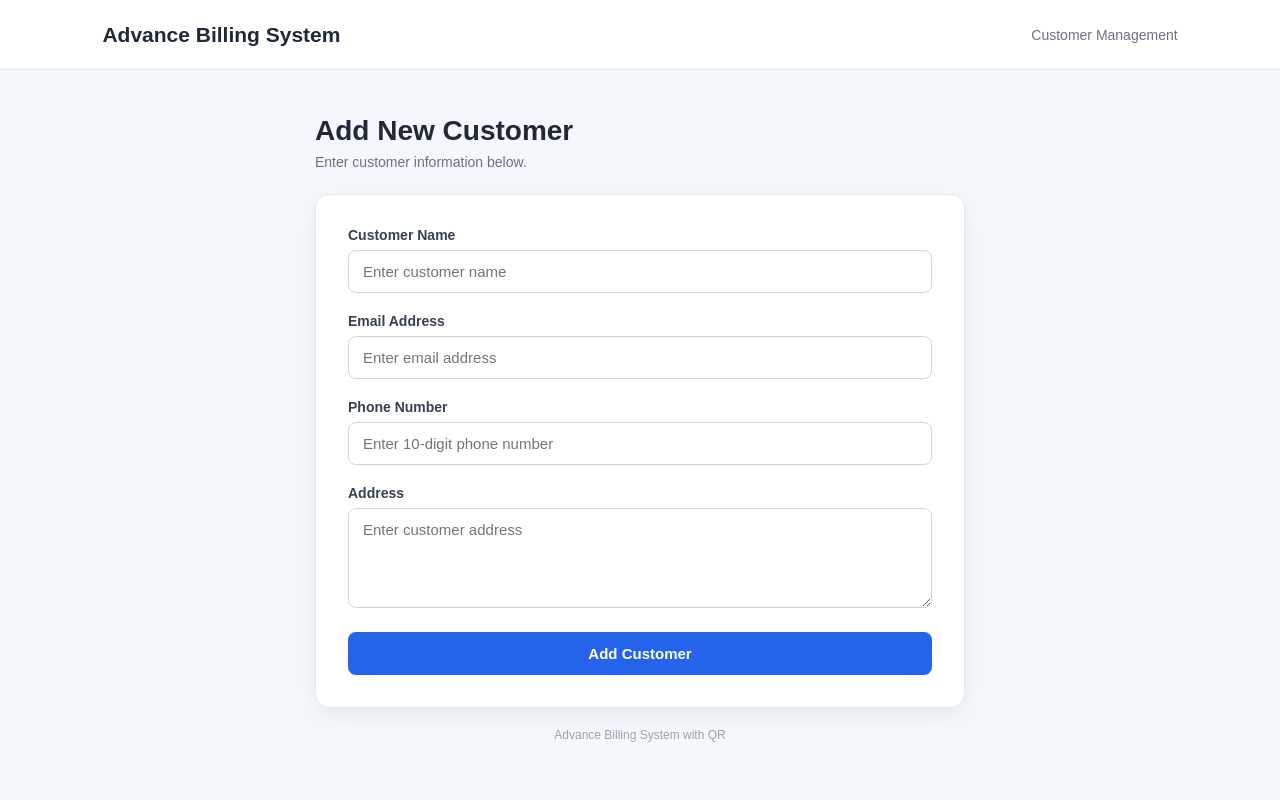
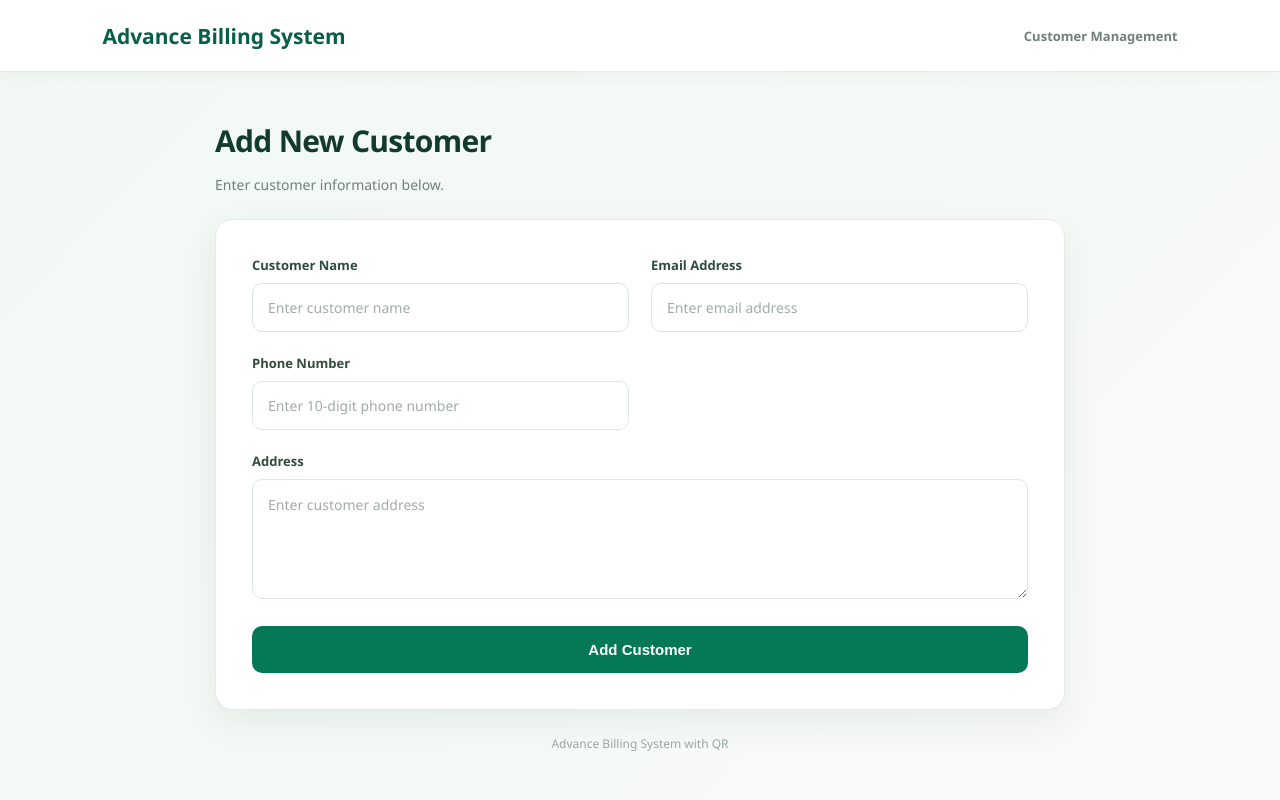
Before and after one commit to Bhaumik210/advance-billing-login, a Django app: page /customers/add/ in a window 1280 px wide. Run offline with Django 5.2, Linux system fonts and the light colour scheme.

Commit message:
Redesign customer registration form

```diff
--- a/accounts/templates/accounts/add_customer.html
+++ b/accounts/templates/accounts/add_customer.html
@@ -12,154 +12,219 @@
     <title>Add Customer</title>
 
     <style>
+:root {
+    --emerald: #047857;
+    --emerald-dark: #065f46;
+    --text: #17352a;
+    --muted: #718078;
+    --border: #e2ebe5;
+}
+
 * {
-            margin: 0;
-            padding: 0;
     box-sizing: border-box;
 }
 
 body {
-            font-family: Arial, Helvetica, sans-serif;
-            background: #f4f7fb;
+    margin: 0;
+    font-family: "Segoe UI", Arial, sans-serif;
+    background: linear-gradient(135deg, #f1f8f3, #f8faf9);
     min-height: 100vh;
-            color: #1f2937;
+    color: var(--text);
 }
 
 .navbar {
-            height: 70px;
-            background: #ffffff;
-            border-bottom: 1px solid #e5e7eb;
+    min-height: 72px;
+    background: #fff;
+    border-bottom: 1px solid var(--border);
     display: flex;
     align-items: center;
     justify-content: space-between;
     padding: 0 8%;
+    box-shadow: 0 3px 15px rgba(16, 75, 48, .04);
 }
 
 .navbar h2 {
     font-size: 21px;
+    font-weight: 750;
+    color: var(--emerald-dark);
 }
 
 .navbar span {
-            color: #6b7280;
-            font-size: 14px;
+    color: var(--muted);
+    font-size: 13px;
+    font-weight: 600;
 }
 
 .container {
-            width: 90%;
-            max-width: 650px;
-            margin: 45px auto;
+    width: 92%;
+    max-width: 850px;
+    margin: 48px auto;
 }
 
 .page-header {
-            margin-bottom: 24px;
+    margin-bottom: 25px;
 }
 
 .page-header h1 {
-            font-size: 28px;
-            margin-bottom: 7px;
+    font-size: 30px;
+    letter-spacing: -.7px;
+    margin: 0 0 8px;
+    color: #123b2b;
 }
 
 .page-header p {
-            color: #6b7280;
+    color: var(--muted);
     font-size: 14px;
 }
 
 .form-card {
-            background: #ffffff;
-            border: 1px solid #e5e7eb;
-            border-radius: 14px;
-            padding: 32px;
-            box-shadow: 0 8px 25px rgba(0, 0, 0, 0.06);
+    background: #fff;
+    border: 1px solid var(--border);
+    border-radius: 18px;
+    padding: 36px;
+    box-shadow: 0 12px 35px rgba(18, 59, 43, .07);
 }
 
 .success-message {
     background: #ecfdf5;
-            color: #047857;
-            border: 1px solid #a7f3d0;
-            padding: 12px;
-            border-radius: 8px;
+    color: #065f46;
+    border: 1px solid #b8e5ce;
+    padding: 14px 16px;
+    border-radius: 10px;
     margin-bottom: 20px;
     font-size: 14px;
 }
 
 .error-message {
-            background: #fef2f2;
-            color: #b91c1c;
-            border: 1px solid #fecaca;
-            padding: 12px;
-            border-radius: 8px;
+    background: #fff1f0;
+    color: #b42318;
+    border: 1px solid #f5c8c5;
+    padding: 14px 16px;
+    border-radius: 10px;
     margin-bottom: 20px;
     font-size: 14px;
 }
 
+.form-card form {
+    display: grid;
+    grid-template-columns: repeat(2, minmax(0, 1fr));
+    gap: 4px 22px;
+}
+
 .form-group {
-            margin-bottom: 20px;
+    margin-bottom: 18px;
+    min-width: 0;
+}
+
+.form-group:nth-of-type(4) {
+    grid-column: 1 / -1;
 }
 
 label {
     display: block;
-            margin-bottom: 7px;
-            font-size: 14px;
-            font-weight: 600;
-            color: #374151;
+    margin-bottom: 9px;
+    font-size: 13px;
+    font-weight: 700;
+    color: #304c3e;
 }
 
 input,
 textarea {
     width: 100%;
-            padding: 12px 14px;
-            border: 1px solid #d1d5db;
-            border-radius: 8px;
-            font-size: 15px;
+    padding: 14px 15px;
+    border: 1px solid #dce7e0;
+    border-radius: 10px;
+    background: #fff;
+    color: #20392d;
+    font-size: 14px;
     font-family: inherit;
     outline: none;
+    transition: border-color .2s, box-shadow .2s;
+}
+
+input::placeholder,
+textarea::placeholder {
+    color: #a0aca5;
 }
 
 input:focus,
 textarea:focus {
-            border-color: #2563eb;
-            box-shadow: 0 0 0 3px rgba(37, 99, 235, 0.08);
+    border-color: var(--emerald);
+    box-shadow: 0 0 0 4px rgba(4, 120, 87, .09);
 }
 
 textarea {
-            min-height: 100px;
+    min-height: 120px;
     resize: vertical;
+    line-height: 1.6;
 }
 
 .submit-btn {
+    grid-column: 1 / -1;
     width: 100%;
-            padding: 13px;
+    padding: 15px;
     border: none;
-            border-radius: 8px;
-            background: #2563eb;
-            color: #ffffff;
+    border-radius: 10px;
+    background: var(--emerald);
+    color: #fff;
     font-size: 15px;
-            font-weight: 600;
+    font-weight: 750;
     cursor: pointer;
+    transition: .2s ease;
 }
 
 .submit-btn:hover {
-            background: #1d4ed8;
+    background: var(--emerald-dark);
+    transform: translateY(-1px);
+    box-shadow: 0 6px 16px rgba(4, 120, 87, .18);
+}
+
+.submit-btn:active {
+    transform: translateY(0);
 }
 
 .footer {
     text-align: center;
-            margin-top: 20px;
-            color: #9ca3af;
+    margin-top: 25px;
+    color: #98a89e;
     font-size: 12px;
 }
 
 @media (max-width: 600px) {
     .navbar {
-                padding: 0 20px;
+        padding: 0 5%;
+        min-height: 64px;
+    }
+
+    .navbar h2 {
+        font-size: 17px;
     }
 
     .navbar span {
-                display: none;
+        font-size: 11px;
+    }
+
+    .container {
+        width: 92%;
+        margin: 30px auto;
+    }
+
+    .page-header h1 {
+        font-size: 25px;
     }
 
     .form-card {
-                padding: 24px;
+        padding: 24px 19px;
+    }
+
+    .form-card form {
+        grid-template-columns: 1fr;
+        gap: 0;
+    }
+
+    .form-group:nth-of-type(4),
+    .submit-btn {
+        grid-column: 1;
     }
 }
 </style>
```
Lines whose indentation alone changed are shown as unchanged.
